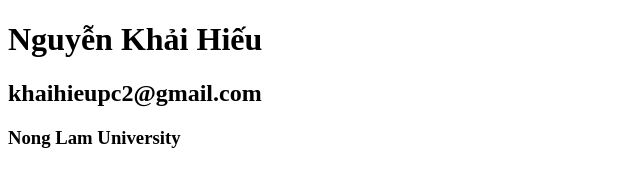
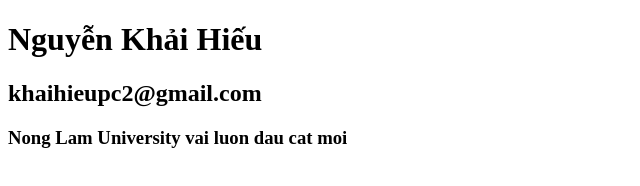
Before and after one commit to khaihieu/hello.github.io, a plain HTML site: page index.html in a window 1280 px wide. Shown: the whole page, without its empty margins (0-640 px from the left). Drawn offline with Linux system fonts and the light colour scheme.

Commit message:
Update index.html
tao moi them vao

```diff
--- a/index.html
+++ b/index.html
@@ -9,6 +9,6 @@
 <body>
     <h1>Nguyễn Khải Hiếu</h1>
     <h2>khaihieupc2@gmail.com</h2>
-    <h3>Nong Lam University</h3>
+    <h3>Nong Lam University vai luon dau cat moi</h3>
 </body>
 </html>
```
